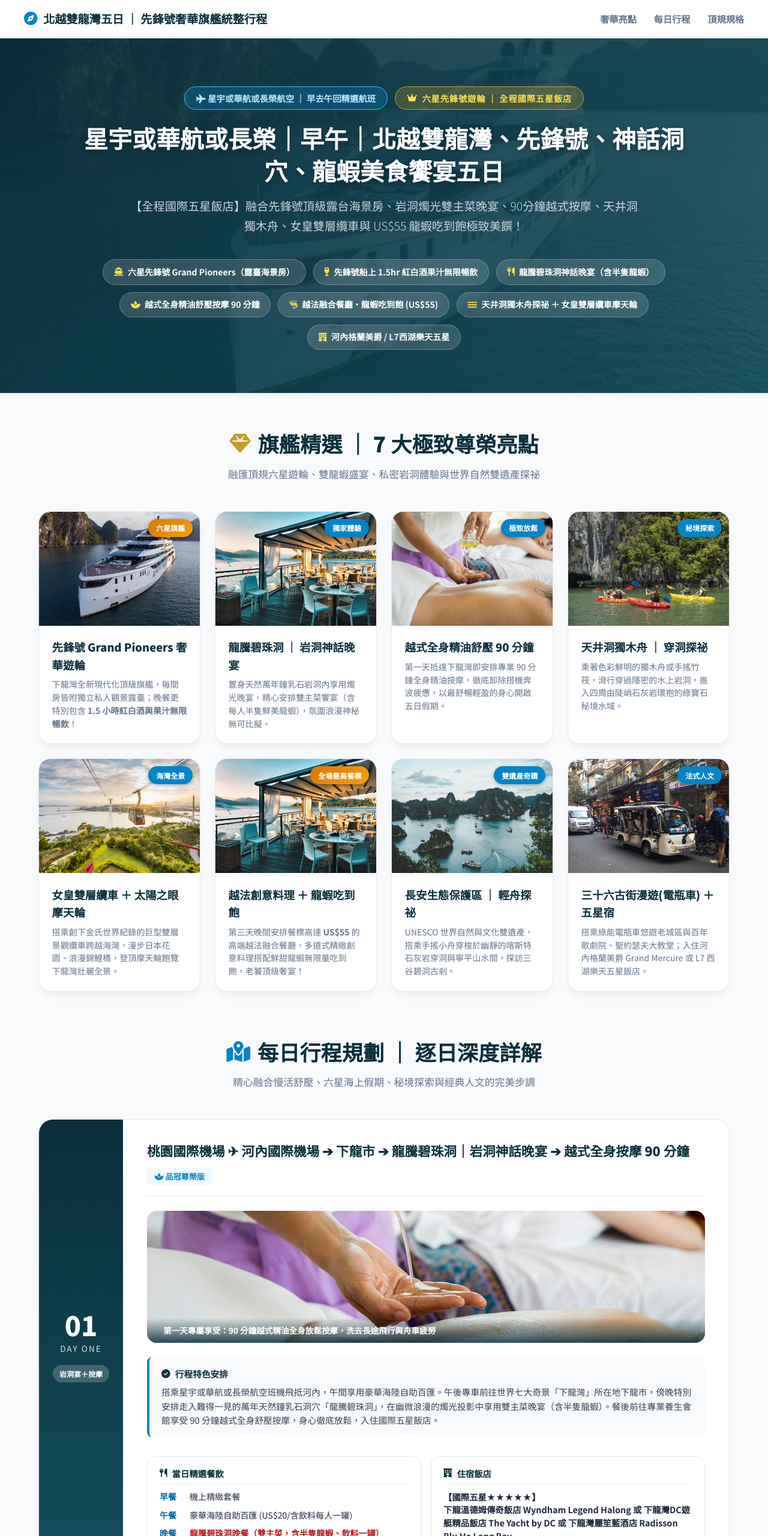
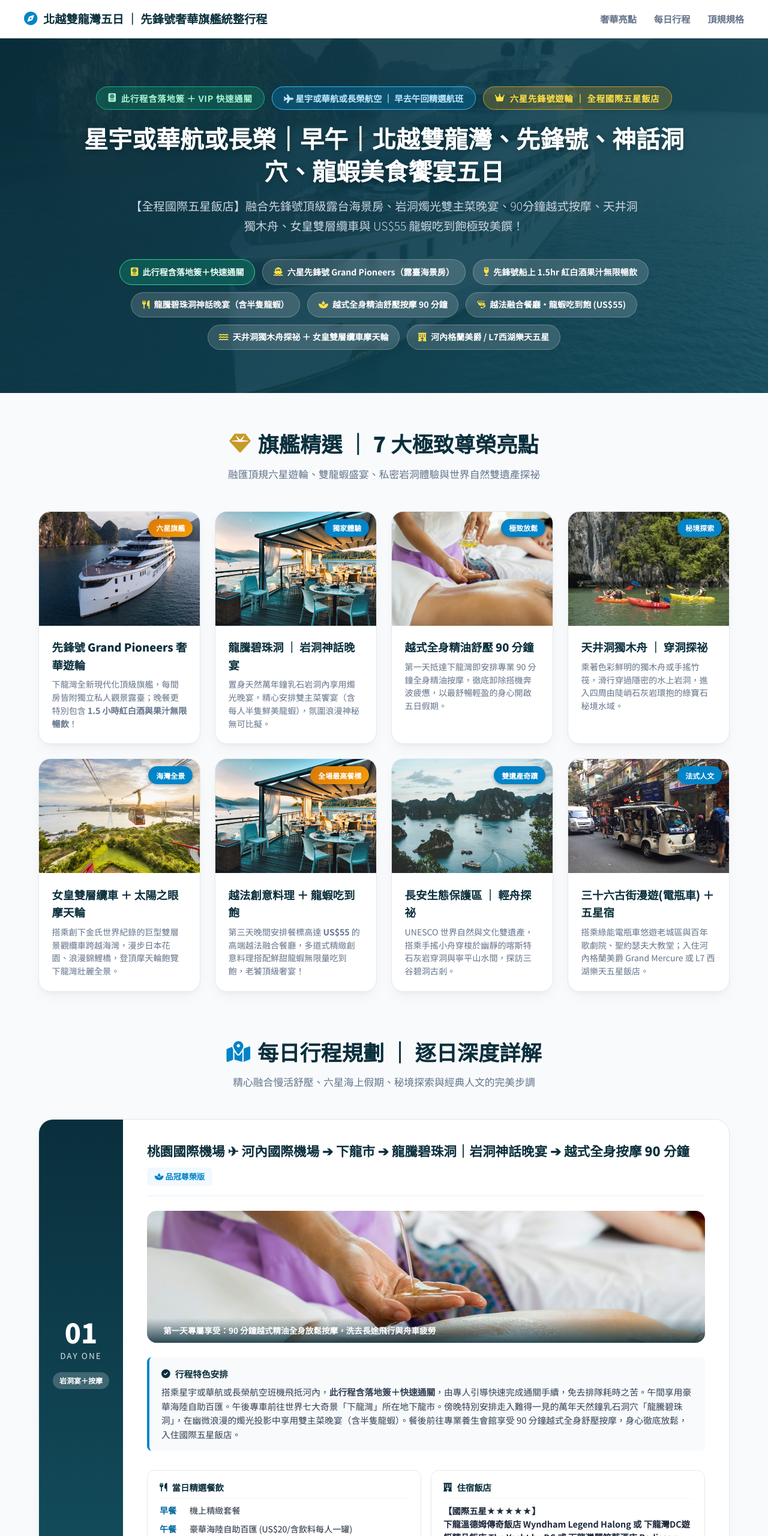
Before and after one commit to pthuang01/halong-tour-comparison, a plain HTML site: page tour.html in a window 1280 px wide. Shown: the top 2560 px of the page at 60% size. Drawn offline with Linux system fonts and the light colour scheme.

Commit message:
feat: highlight visa and fast-track perks across hero badges, tags, Day 1 itinerary and specs summary

```diff
--- a/tour.html
+++ b/tour.html
@@ -1018,7 +1018,7 @@
     <!-- Hero 視覺橫幅 -->
     <header class="hero">
         <div class="hero-badge-wrap">
-
+            <span class="hero-badge" style="background: rgba(16, 185, 129, 0.22); border: 1px solid #10b981; color: #a7f3d0;"><i class="fa-solid fa-passport"></i> 此行程含落地簽 ＋ VIP 快速通關</span>
             <span class="hero-badge-airline"><i class="fa-solid fa-plane"></i> 星宇或華航或長榮航空 ｜ 早去午回精選航班</span>
             <span class="hero-badge"><i class="fa-solid fa-crown"></i> 六星先鋒號遊輪 ｜ 全程國際五星飯店</span>
         </div>
@@ -1027,6 +1027,7 @@
 
         <!-- 核心特色標籤條 -->
         <div class="feature-tags-bar">
+            <div class="feature-tag-pill" style="background: rgba(16, 185, 129, 0.25); border-color: #34d399; color: #ecfdf5;"><i class="fa-solid fa-passport"></i> 此行程含落地簽＋快速通關</div>
             <div class="feature-tag-pill"><i class="fa-solid fa-ship"></i> 六星先鋒號 Grand Pioneers（露臺海景房）</div>
             <div class="feature-tag-pill"><i class="fa-solid fa-wine-glass"></i> 先鋒號船上 1.5hr 紅白酒果汁無限暢飲</div>
             <div class="feature-tag-pill"><i class="fa-solid fa-utensils"></i> 龍騰碧珠洞神話晚宴（含半隻龍蝦）</div>
@@ -1173,7 +1174,7 @@
 
                     <div class="feature-detail-box">
                         <div class="feature-detail-title"><i class="fa-solid fa-circle-check"></i> 行程特色安排</div>
-                        搭乘星宇或華航或長榮航空班機飛抵河內，午間享用豪華海陸自助百匯。午後專車前往世界七大奇景「下龍灣」所在地下龍市。傍晚特別安排走入難得一見的萬年天然鐘乳石洞穴「龍騰碧珠洞」，在幽微浪漫的燭光投影中享用雙主菜晚宴（含半隻龍蝦）。餐後前往專業養生會館享受 90 分鐘越式全身舒壓按摩，身心徹底放鬆，入住國際五星飯店。
+                        搭乘星宇或華航或長榮航空班機飛抵河內，<strong>此行程含落地簽＋快速通關</strong>，由專人引導快速完成通關手續，免去排隊耗時之苦。午間享用豪華海陸自助百匯。午後專車前往世界七大奇景「下龍灣」所在地下龍市。傍晚特別安排走入難得一見的萬年天然鐘乳石洞穴「龍騰碧珠洞」，在幽微浪漫的燭光投影中享用雙主菜晚宴（含半隻龍蝦）。餐後前往專業養生會館享受 90 分鐘越式全身舒壓按摩，身心徹底放鬆，入住國際五星飯店。
                     </div>
 
                     <div class="dining-hotel-grid">
@@ -1407,6 +1408,12 @@
                     <div class="spec-item-title">全程國際五星飯店</div>
                     <div class="spec-item-desc">下龍灣溫德姆傳奇/DC遊艇/麗笙藍五星飯店；河內入住 Grand Mercure 格蘭美爵或 L7 西湖樂天五星飯店。</div>
                 </div>
+
+                <div class="spec-item">
+                    <div class="spec-item-icon" style="color: #34d399;"><i class="fa-solid fa-passport"></i></div>
+                    <div class="spec-item-title">含落地簽＋快速通關</div>
+                    <div class="spec-item-desc">此行程含落地簽＋快速通關禮遇，河內機場由專人協助快速通關入境，免除漫長排隊等候，尊榮便捷。</div>
+                </div>
             </div>
         </section>
 
```
Also changed, not shown: 北越雙龍灣五日統整行程_先鋒號奢華旗艦版.html (+9 -2 lines), 1 other file.
